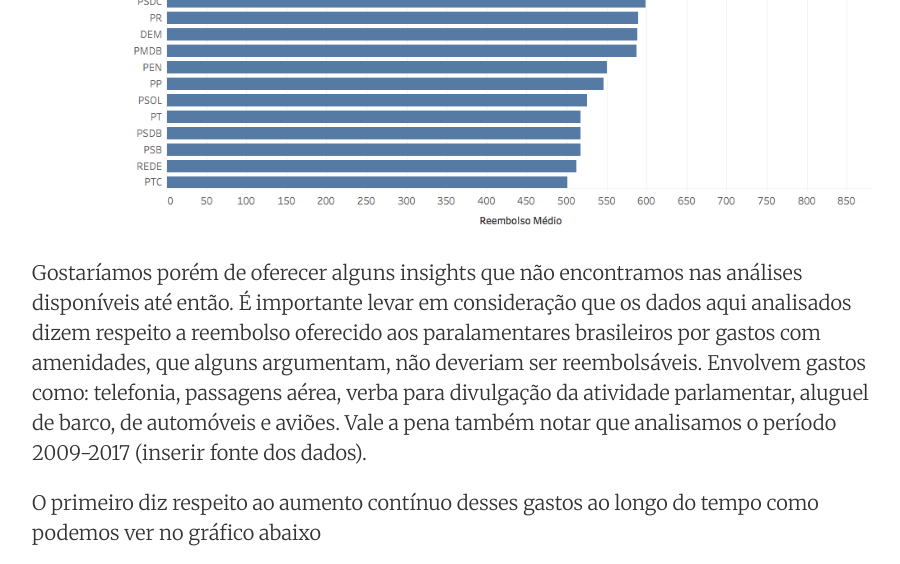
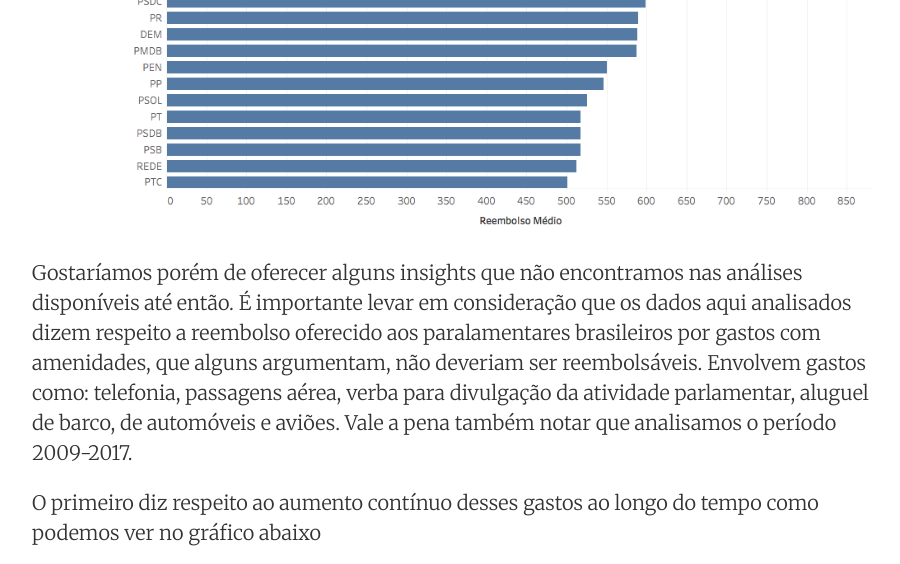
Before and after one commit to politidados/politidados.github.io, a Jekyll site: the page built from _posts/2018-06-10-reembolso.md, in a window 1280 px wide and 900 px high, scrolled down 1335 px, cut to the strip 0-564 px from the top of the window. Shown: the whole strip, without its empty margins (188-1088 px from the left). Built offline with Jekyll 4.4.1, drawn with Linux system fonts in a browser that asks for light colours; nearby versions of some CDN libraries.

Commit message:
Update 2018-06-10-reembolso.md

```diff
--- a/_posts/2018-06-10-reembolso.md
+++ b/_posts/2018-06-10-reembolso.md
@@ -19,7 +19,7 @@ Na postagem de hoje, gostariámos de falar brevemente de um assunto de certo mod
 
 ![image](https://raw.githubusercontent.com/politidados/politidados.github.io/master/_posts/img/reembolsopart.png)
 
-Gostaríamos porém de oferecer alguns insights que não encontramos nas análises disponíveis até então. É importante levar em consideração que os dados aqui analisados dizem respeito a reembolso oferecido aos paralamentares brasileiros por gastos com amenidades, que alguns argumentam, não deveriam ser reembolsáveis. Envolvem gastos como: telefonia, passagens aérea, verba para divulgação da atividade parlamentar, aluguel de barco, de automóveis e aviões. Vale a pena também notar que analisamos o período 2009-2017 (inserir fonte dos dados).
+Gostaríamos porém de oferecer alguns insights que não encontramos nas análises disponíveis até então. É importante levar em consideração que os dados aqui analisados dizem respeito a reembolso oferecido aos paralamentares brasileiros por gastos com amenidades, que alguns argumentam, não deveriam ser reembolsáveis. Envolvem gastos como: telefonia, passagens aérea, verba para divulgação da atividade parlamentar, aluguel de barco, de automóveis e aviões. Vale a pena também notar que analisamos o período 2009-2017.
 
 O primeiro diz respeito ao aumento contínuo desses gastos ao longo do tempo como podemos ver no gráfico abaixo
 
```
